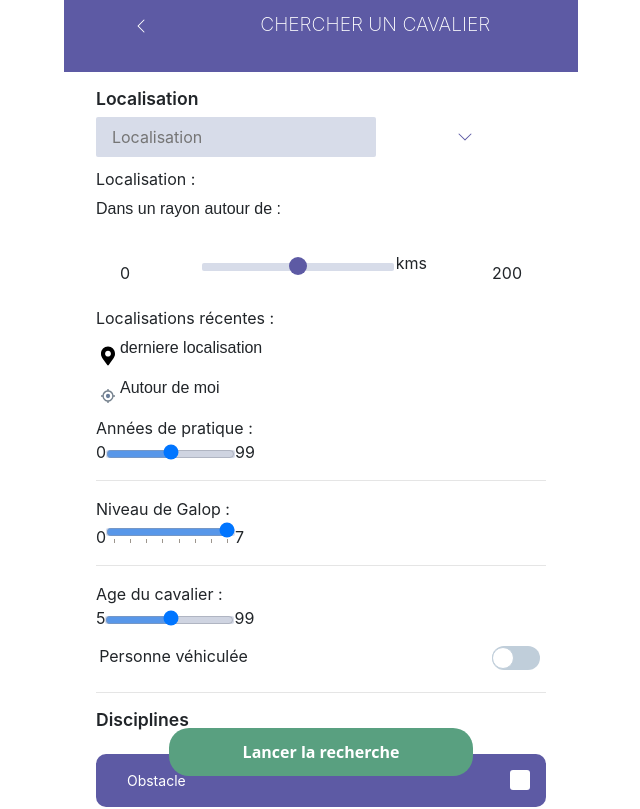
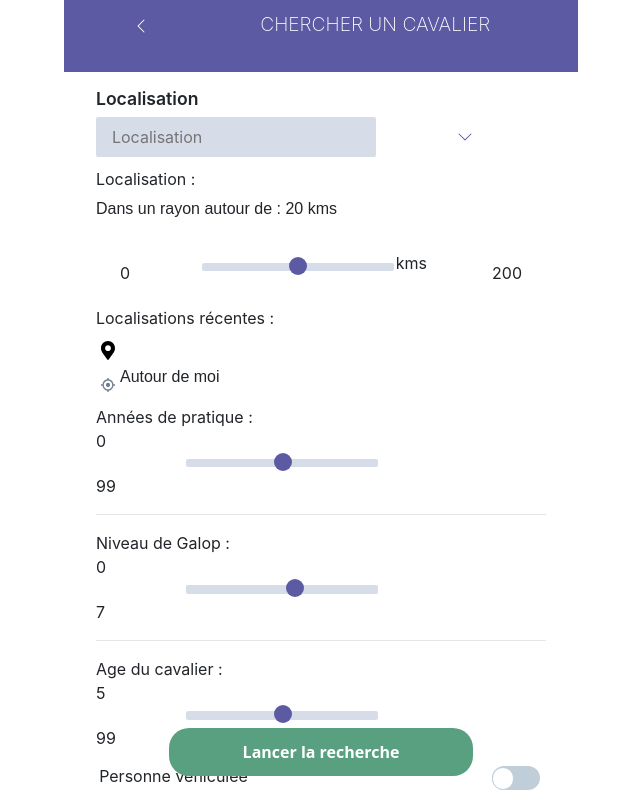
Before and after one commit to Johanna-cs/Caval_Cloud_Front, a React (Create React App) app: page /search-rider in a window 1280 px wide. Shown: the top 809 px of the page, without its empty margins (319-959 px from the left). Built offline with nearby package versions, Linux system fonts and the light colour scheme; no server answers.

Commit message:
bug fixed on localisation and hooks finished on search-rider excpet disciplines

```diff
--- a/src/components/common/RangeButton.js
+++ b/src/components/common/RangeButton.js
@@ -6,8 +6,15 @@ const RangeButton = (props) => {
     return (
         <div>
         <div className="rangeButtonSec">
-            <input type="range" class="rangeBtn"
-            id={props.radioSelBtnId} name={props.radioSelBtnText} min="0" max="30" value={props.onchange}/>
+            <input
+                type="range"
+                class="rangeBtn"
+                id={props.radioSelBtnId}
+                name={props.radioSelBtnText}
+                min={props.min} max={props.max}
+                value={props.onchange}
+                onChange={props.onChange}
+            />
             <label for={props.radioSelBtnId}>{props.radioSelBtnText}</label>
         </div>
         </div>
--- a/src/components/common_section/Localisation.js
+++ b/src/components/common_section/Localisation.js
@@ -9,7 +9,8 @@ function Localisation(props) {
 
     const [isOpen, setIsOpen] = useState(true)
     const toggle = () => setIsOpen(!isOpen)
-    var myLastCitySaved = localStorage.getItem('lastCitySaved')
+    let myLastCitySaved = localStorage.getItem('lastCitySaved')
+
     return (
         <>
 
@@ -30,10 +31,14 @@ function Localisation(props) {
             <div className='searchHorse_loc2'>
                 <Collapse isOpen={isOpen}>
                     <h5>Localisation  :</h5>
-                    <p className='loc_text'>Dans un rayon autour de : </p>
+                    <p className='loc_text'>Dans un rayon autour de : {props.perimeter} kms</p>
                     <div className='rayon_loc'>
                             <span>0</span>
-                            <RangeButton radioSelBtnText='kms'/>
+                            <RangeButton
+                                radioSelBtnText='kms'
+                                onChange={props.definePerimeter}
+                                min='0' max='200'
+                            />
                             <span>200</span>
                     </div>
                     <div className='last_loc'>
@@ -41,7 +46,7 @@ function Localisation(props) {
 
                     <div className='lastLoc'>
                         <img src={locmap} alt='logo loc' className='loc_map'/>
-                        <p> {myLastCitySaved} derniere localisation</p>
+                        <p> {myLastCitySaved}</p>
                     </div>
                     <div className='aroundMe'>
                         <img src={geoloc} alt='logo loc' className='loc_map'/>
--- a/src/components/searchRider/SearchRider.js
+++ b/src/components/searchRider/SearchRider.js
@@ -1,4 +1,4 @@
-import React, {useState, useEffect, useReducer} from 'react'
+import React, {useState, useEffect} from 'react'
 import Header from '../Header_footer/Header';
 import Axios from 'axios'
 import usePosition from '../usePosition';
@@ -9,9 +9,7 @@ import Localisation from '../common_section/Localisation';
 import SlidingButton from '../common/SlidingButton'
 import BudgetMensuel from '../common_section/BudgetMensuel'
 import Frequency from '../common_section/Frequency'
-
-
-
+import RangeButton from '../common/RangeButton'
 
 const SearchRider = () => {
 
@@ -25,7 +23,7 @@ const SearchRider = () => {
     localStorage.setItem('lastCitySaved',cityLocalisation);
 
     // Choix du rayon de recherche des annonces :
-    const [perimeters, setPerimeters] = useState(null);
+    const [perimeter, setPerimeter] = useState(20);
 
     // Précédente localisation enregistrée dans le navigateur (si existante) :
     const [lastCitySaved, setLastCitySaved] = useState('');
@@ -60,17 +58,17 @@ const SearchRider = () => {
     // Concours ou pas :
     const [doCompetition, setDoCompetition] = useState(false)
 
-    // Fonction qui permet de transformer les coordonnées GPS en adresse physique, ici la ville ('municipality'), depuis l'API openstreetmap
+
     const getLocation = () => {
         Axios
         .get(`https://nominatim.openstreetmap.org/reverse?format=jsonv2&lat=${latitude}&lon=${longitude}`)
         .then(res => setCityLocalisation(res.data.address.municipality))
-        .catch(err => console.error(err))
+        .catch(err => console.log(err))
     }
 
     useEffect(() => {
         getLocation()
-    }, [])
+    }, )
 
 
     return (
@@ -84,15 +82,18 @@ const SearchRider = () => {
                 <Localisation
                     value={cityLocalisation}
                     onChange={(e) => setCityLocalisation(e.target.value)}
+                    definePerimeter={(e) => setPerimeter(e.target.value)}
+                    perimeter={perimeter}
                 />
                 <div> Années de pratique : {yearsOfPractice}
                     <div className='annees_pratique'>
                         <span>0</span>
-                        <input type="range"
+                        <RangeButton
                             min="0"
                             max="99"
                             onChange={(e) => setYearsOfPractice(e.target.value)
-                            } />
+                            }
+                        />
                         <span>99</span>
                     </div>
                 </div>
@@ -102,24 +103,12 @@ const SearchRider = () => {
                 <div> Niveau de Galop : {gallopLevel}
                     <div className='niveau_galop'>
                         <span>0</span>
-
-                        <input
-                            type="range"
+                        <RangeButton
                             min="0"
                             max="7"
                             list='niveau_galop'
                             onChange={(e) => setGallopLevel(e.target.value)}
                         />
-                            <datalist id='niveau_galop'>
-                                <option value='0' label='0' />
-                                <option value='1' />
-                                <option value='2' />
-                                <option value='3' labelForHtml='3' />
-                                <option value='4' />
-                                <option value='5' />
-                                <option value='6' />
-                                <option value='7' label='7' />
-                            </datalist>
                         <span>7</span>
                     </div>
                 </div>
@@ -127,11 +116,11 @@ const SearchRider = () => {
                 <div> Age du cavalier : {riderAge}
                     <div className='age_cavalier'>
                         <span>5</span>
-                        <input
-                            type="range"
+                        <RangeButton
                             min="0"
                             max="99"
-                            onChange={(e) =>setRiderAge(e.target.value)} />
+                            onChange={(e) =>setRiderAge(e.target.value)}
+                        />
                         <span>99</span>
                     </div>
                 </div>
@@ -174,8 +163,7 @@ const SearchRider = () => {
         </div>
         <FloatingButton btnName={'Lancer la recherche'}/>
 
-        </>
-    )
+        </>    )
 
 }
 
```
